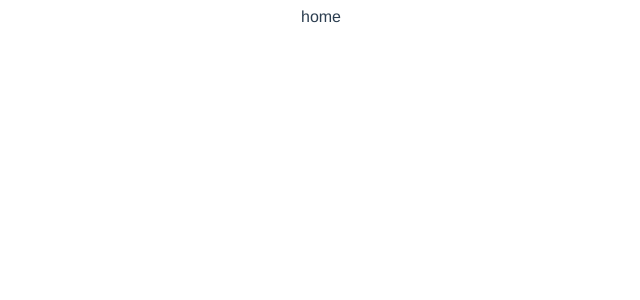
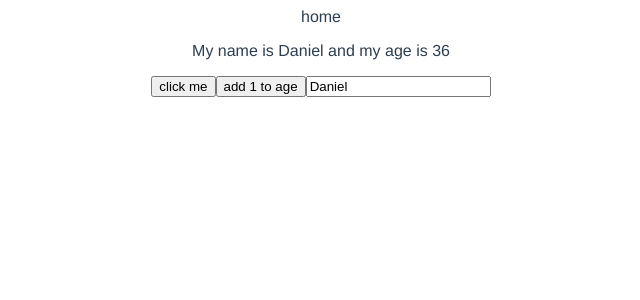
Before and after one commit to codingoak/blog, a Vue app: page / in a window 1280 px wide. Shown: the top 300 px of the page, without its empty margins (319-959 px from the left). Built offline with nearby package versions, Linux system fonts and the light colour scheme.

Commit message:
Add reactive refs to composition api

```diff
--- a/src/views/Home.vue
+++ b/src/views/Home.vue
@@ -1,12 +1,28 @@
 <template>
-  <div class="home">home</div>
+  <div class="home">
+    home
+    <p ref="p">My name is {{ name }} and my age is {{ age }}</p>
+    <button @click="handleClick">click me</button>
+    <button @click="age++">add 1 to age</button>
+    <input type="text" v-model="name" />
+  </div>
 </template>
 
 <script>
+import { ref } from 'vue';
+
 export default {
   name: 'Home',
   setup() {
-    console.log('setup');
+    let name = ref('Daniel');
+    let age = ref(36);
+
+    const handleClick = () => {
+      name.value = 'Luigi';
+      age.value = 23;
+    };
+
+    return { name, age, handleClick };
   },
 };
 </script>
```
